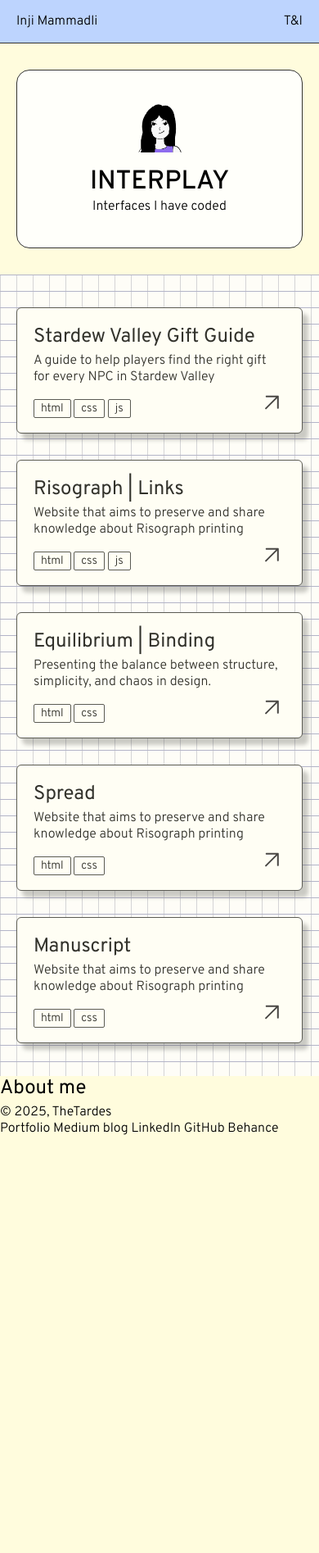
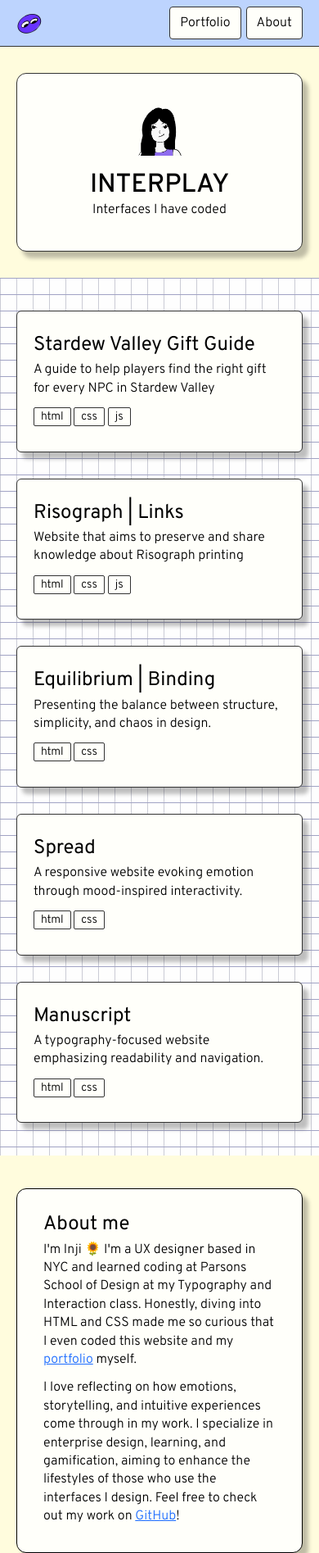
Before and after one commit to TheTardes/thetardes.github.io, a plain HTML site: page index.html in a window 390 px wide. Shown: the top 1895 px of the page at 82% size. Before the commit the page ends 1387 px from the top, so only its background shows below. Drawn offline with Linux system fonts and the light colour scheme.

Commit message:
mobile version

```diff
--- a/assets/style.css
+++ b/assets/style.css
@@ -3,7 +3,7 @@
 
 	--primary--color: #bdd4fe;
 	--white: #FFFFFA;
-	--highlight: #1C6CFF;
+	--highlight: #6A60FF;
 	--background--color: #FFFCDD;
 	--black: #333;
 
@@ -16,13 +16,30 @@ body {
 	background-color: var(--background--color);
 }
 
+.logo{
+	width: 32px;
+	height: 32px;
+}
+
 nav {
 	display: flex;
 	justify-content: space-between;
 	padding-inline: 20px;
-	padding-block: 16px;
+	padding-block: 8px;
 	background-color: var(--primary--color);
 	border-bottom: 1px solid var(--black);
+	align-items: center;
+	align-self: center;
+	align-content: center;
+
+	&>div{
+		display: flex;
+		gap: 6px;
+	}
+
+	position: sticky;
+	top: 0;
+	overflow: hidden;
 }
 
 h1 {
@@ -40,9 +57,10 @@ h1 {
 	margin-block: 32px;
 	padding-inline: 32px;
 	padding-block: 40px;
-	border-radius: 16px;
+	border-radius: 12px;
 	border: 1px solid var(--black);
 	align-items: center;
+	box-shadow: 7px 8px 5.6px 0px rgba(0, 0, 0, 0.25);
 
 	&>img {
 		max-width: 56px;
@@ -51,7 +69,6 @@ h1 {
 
 #maincontent {
 	background-color: var(--white);
-	opacity: 0.8;
 	background-image: linear-gradient(#a1a3c4 1px, transparent 1px), linear-gradient(to right, #cacbd5 1px, #fefefe 1px);
 	background-size: 20px 20px;
 
@@ -60,7 +77,7 @@ h1 {
 
 }
 
-.list-of-things{
+.list-of-things {
 	display: flex;
 	flex-direction: column;
 	gap: calc(2*var(--base-size));
@@ -68,29 +85,25 @@ h1 {
 
 .project-card {
 	background-color: var(--white);
-	padding: 20px;
+	padding-inline: 20px;
+	padding-block: 30px;
 	border: 1px solid var(--black);
 	border-radius: 6px;
 
 	box-shadow: 7px 8px 5.6px 0px rgba(0, 0, 0, 0.25);
+	line-height: calc(1.4*(var(--base-size)));
 
 	&>a {
 		&>div {
 			display: flex;
 			justify-content: space-between;
 			align-items: end;
-			margin-top: 6px;
+			margin-top: 12px;
 		}
 	}
 
 	&:hover {
 		background-color: var(--primary--color);
-
-		&>div{
-			&>svg {
-				rotate: 90deg;
-			}
-		}
 	}
 }
 
@@ -106,7 +119,79 @@ em {
 h2 {
 	font-size: 24px;
 	font-weight: 400;
-	margin-bottom: 4px;
+	margin-bottom: 8px;
+}
+
+.about-me {
+	margin-inline:20px;
+	margin-block:40px;
+	padding: 32px;
+	border-radius: 12px;
+	border: 1px solid #000;
+	background: var(--white);
+	line-height: calc(1.4*(var(--base-size)));
+
+	/* shadow for type */
+	box-shadow: 7px 8px 5.6px 0px rgba(0, 0, 0, 0.25);
+
+	& a{
+		color: #1C6CFF;
+		text-decoration: underline;
+
+		cursor: pointer;
+	}
+
+	&>:nth-child(3){
+		margin-top: 12px;
+	}
+}
+
+.button{
+	display: flex;
+	width: fit-content;
+	align-items: center;
+	justify-content: center;
+	gap: 6px;
+	height: 40px;
+	padding-inline: 12px;
+	border: 1px solid var(--black);
+	border-radius: 4px;
+	background-color: var(--white);
+
+	&>div{
+		width: 24px;
+		height: 12px;
+
+		background-color: var(--highlight);
+	}
+	cursor: pointer;
+
+	&:hover {
+		background-color: var(--primary--color);
+	}
+}
+
+.buttons{
+	display: flex;
+	flex-wrap: wrap;
+	gap: 6px;
+	margin-bottom: var(--base-size);
+}
+
+footer{
+	display: flex;
+	flex-direction: column;
+	gap: 24px;
+	border-top: 1px solid var(--black);
+
+	padding-inline: 20px;
+	padding-block: 32px;
+	background-color: var(--primary--color);
+}
+
+.footer-intro{
+	font-size: calc(1.5*(var(--base-size)));
+	font-weight: 600;
 }
 
 @media (min-width:600px) {
--- a/index.html
+++ b/index.html
@@ -15,8 +15,11 @@
 
 <body>
 	<nav>
-		<a href="https://injimammadli.com/portfolio">Inji Mammadli</a>
-		<p>T&I</p>
+		<img class="logo" src="logo.png" alt="logo">
+		<div>
+			<a href="https://injimammadli.com/portfolio" class="button">Portfolio</a>
+			<a href="https://injimammadli.com/about-me" class="button">About</a>
+		</div>
 	</nav>
 	<heade class="header">
 		<img src="Inji-character.png">
@@ -35,19 +38,11 @@
 							<em>css</em>
 							<em>js</em>
 						</p>
-						<svg xmlns="http://www.w3.org/2000/svg" width="32" height="32" viewBox="0 0 32 32" fill="none">
-							<mask id="mask0_1864_5940" style="mask-type:alpha" maskUnits="userSpaceOnUse" x="0" y="0" width="32" height="32">
-								<rect width="32" height="32" fill="#D9D9D9" />
-							</mask>
-							<g mask="url(#mask0_1864_5940)">
-								<path d="M21.8 10.0667L8.76665 23.1C8.56665 23.3 8.33332 23.4 8.06665 23.4C7.79998 23.4 7.56665 23.3 7.36665 23.1C7.16665 22.9 7.06665 22.6667 7.06665 22.4C7.06665 22.1334 7.16665 21.9 7.36665 21.7L20.4 8.66669H8.79998C8.51665 8.66669 8.27921 8.57024 8.08765 8.37735C7.89587 8.18469 7.79998 7.9458 7.79998 7.66069C7.79998 7.3758 7.89587 7.13891 8.08765 6.95002C8.27921 6.76113 8.51665 6.66669 8.79998 6.66669H22.8C23.0833 6.66669 23.3209 6.76246 23.5127 6.95402C23.7042 7.1458 23.8 7.38335 23.8 7.66669V21.6667C23.8 21.95 23.7035 22.1875 23.5107 22.379C23.318 22.5708 23.0791 22.6667 22.794 22.6667C22.5091 22.6667 22.2722 22.5708 22.0833 22.379C21.8944 22.1875 21.8 21.95 21.8 21.6667V10.0667Z" fill="#1C1B1F" />
-							</g>
-						</svg>
 					</div>
 				</a>
 			</li>
 			<li class="project-card">
-				<a>
+				<a href="https://thetardes.github.io/Links/">
 					<h2>Risograph | Links</h2>
 					<p>Website that aims to preserve and share knowledge about Risograph printing</p>
 					<div>
@@ -56,19 +51,11 @@
 							<em>css</em>
 							<em>js</em>
 						</p>
-						<svg xmlns="http://www.w3.org/2000/svg" width="32" height="32" viewBox="0 0 32 32" fill="none">
-							<mask id="mask0_1864_5940" style="mask-type:alpha" maskUnits="userSpaceOnUse" x="0" y="0" width="32" height="32">
-								<rect width="32" height="32" fill="#D9D9D9" />
-							</mask>
-							<g mask="url(#mask0_1864_5940)">
-								<path d="M21.8 10.0667L8.76665 23.1C8.56665 23.3 8.33332 23.4 8.06665 23.4C7.79998 23.4 7.56665 23.3 7.36665 23.1C7.16665 22.9 7.06665 22.6667 7.06665 22.4C7.06665 22.1334 7.16665 21.9 7.36665 21.7L20.4 8.66669H8.79998C8.51665 8.66669 8.27921 8.57024 8.08765 8.37735C7.89587 8.18469 7.79998 7.9458 7.79998 7.66069C7.79998 7.3758 7.89587 7.13891 8.08765 6.95002C8.27921 6.76113 8.51665 6.66669 8.79998 6.66669H22.8C23.0833 6.66669 23.3209 6.76246 23.5127 6.95402C23.7042 7.1458 23.8 7.38335 23.8 7.66669V21.6667C23.8 21.95 23.7035 22.1875 23.5107 22.379C23.318 22.5708 23.0791 22.6667 22.794 22.6667C22.5091 22.6667 22.2722 22.5708 22.0833 22.379C21.8944 22.1875 21.8 21.95 21.8 21.6667V10.0667Z" fill="#1C1B1F" />
-							</g>
-						</svg>
 					</div>
 				</a>
 			</li>
 			<li class="project-card">
-				<a>
+				<a href="https://thetardes.github.io/Binding/">
 					<h2>Equilibrium | Binding</h2>
 					<p>Presenting the balance between structure, simplicity, and chaos in design.</p>
 					<div>
@@ -76,72 +63,57 @@
 							<em>html</em>
 							<em>css</em>
 						</p>
-						<svg xmlns="http://www.w3.org/2000/svg" width="32" height="32" viewBox="0 0 32 32" fill="none">
-							<mask id="mask0_1864_5940" style="mask-type:alpha" maskUnits="userSpaceOnUse" x="0" y="0" width="32" height="32">
-								<rect width="32" height="32" fill="#D9D9D9" />
-							</mask>
-							<g mask="url(#mask0_1864_5940)">
-								<path d="M21.8 10.0667L8.76665 23.1C8.56665 23.3 8.33332 23.4 8.06665 23.4C7.79998 23.4 7.56665 23.3 7.36665 23.1C7.16665 22.9 7.06665 22.6667 7.06665 22.4C7.06665 22.1334 7.16665 21.9 7.36665 21.7L20.4 8.66669H8.79998C8.51665 8.66669 8.27921 8.57024 8.08765 8.37735C7.89587 8.18469 7.79998 7.9458 7.79998 7.66069C7.79998 7.3758 7.89587 7.13891 8.08765 6.95002C8.27921 6.76113 8.51665 6.66669 8.79998 6.66669H22.8C23.0833 6.66669 23.3209 6.76246 23.5127 6.95402C23.7042 7.1458 23.8 7.38335 23.8 7.66669V21.6667C23.8 21.95 23.7035 22.1875 23.5107 22.379C23.318 22.5708 23.0791 22.6667 22.794 22.6667C22.5091 22.6667 22.2722 22.5708 22.0833 22.379C21.8944 22.1875 21.8 21.95 21.8 21.6667V10.0667Z" fill="#1C1B1F" />
-							</g>
-						</svg>
 					</div>
 				</a>
 			</li>
 			<li class="project-card">
-				<a>
+				<a href="https://thetardes.github.io/Spread/">
 					<h2>Spread</h2>
-					<p>Website that aims to preserve and share knowledge about Risograph printing</p>
+					<p>A responsive website evoking emotion through mood-inspired interactivity. </p>
 					<div>
 						<p>
 							<em>html</em>
 							<em>css</em>
 						</p>
-						<svg xmlns="http://www.w3.org/2000/svg" width="32" height="32" viewBox="0 0 32 32" fill="none">
-							<mask id="mask0_1864_5940" style="mask-type:alpha" maskUnits="userSpaceOnUse" x="0" y="0" width="32" height="32">
-								<rect width="32" height="32" fill="#D9D9D9" />
-							</mask>
-							<g mask="url(#mask0_1864_5940)">
-								<path d="M21.8 10.0667L8.76665 23.1C8.56665 23.3 8.33332 23.4 8.06665 23.4C7.79998 23.4 7.56665 23.3 7.36665 23.1C7.16665 22.9 7.06665 22.6667 7.06665 22.4C7.06665 22.1334 7.16665 21.9 7.36665 21.7L20.4 8.66669H8.79998C8.51665 8.66669 8.27921 8.57024 8.08765 8.37735C7.89587 8.18469 7.79998 7.9458 7.79998 7.66069C7.79998 7.3758 7.89587 7.13891 8.08765 6.95002C8.27921 6.76113 8.51665 6.66669 8.79998 6.66669H22.8C23.0833 6.66669 23.3209 6.76246 23.5127 6.95402C23.7042 7.1458 23.8 7.38335 23.8 7.66669V21.6667C23.8 21.95 23.7035 22.1875 23.5107 22.379C23.318 22.5708 23.0791 22.6667 22.794 22.6667C22.5091 22.6667 22.2722 22.5708 22.0833 22.379C21.8944 22.1875 21.8 21.95 21.8 21.6667V10.0667Z" fill="#1C1B1F" />
-							</g>
-						</svg>
 					</div>
 				</a>
 			</li>
 			<li class="project-card">
-				<a>
+				<a href="https://thetardes.github.io/Manuscript/">
 					<h2>Manuscript</h2>
-					<p>Website that aims to preserve and share knowledge about Risograph printing</p>
+					<p>A typography-focused website emphasizing readability and navigation.
+					</p>
 					<div>
 						<p>
 							<em>html</em>
 							<em>css</em>
 						</p>
-						<svg xmlns="http://www.w3.org/2000/svg" width="32" height="32" viewBox="0 0 32 32" fill="none">
-							<mask id="mask0_1864_5940" style="mask-type:alpha" maskUnits="userSpaceOnUse" x="0" y="0" width="32" height="32">
-								<rect width="32" height="32" fill="#D9D9D9" />
-							</mask>
-							<g mask="url(#mask0_1864_5940)">
-								<path d="M21.8 10.0667L8.76665 23.1C8.56665 23.3 8.33332 23.4 8.06665 23.4C7.79998 23.4 7.56665 23.3 7.36665 23.1C7.16665 22.9 7.06665 22.6667 7.06665 22.4C7.06665 22.1334 7.16665 21.9 7.36665 21.7L20.4 8.66669H8.79998C8.51665 8.66669 8.27921 8.57024 8.08765 8.37735C7.89587 8.18469 7.79998 7.9458 7.79998 7.66069C7.79998 7.3758 7.89587 7.13891 8.08765 6.95002C8.27921 6.76113 8.51665 6.66669 8.79998 6.66669H22.8C23.0833 6.66669 23.3209 6.76246 23.5127 6.95402C23.7042 7.1458 23.8 7.38335 23.8 7.66669V21.6667C23.8 21.95 23.7035 22.1875 23.5107 22.379C23.318 22.5708 23.0791 22.6667 22.794 22.6667C22.5091 22.6667 22.2722 22.5708 22.0833 22.379C21.8944 22.1875 21.8 21.95 21.8 21.6667V10.0667Z" fill="#1C1B1F" />
-							</g>
-						</svg>
 					</div>
 				</a>
 			</li>
 		</ul>
 	</section>
-	<section>
+	<section id="about" class="about-me">
 		<h2>About me</h2>
-		<p></p>
+		<p>I'm Inji 🌻 I'm a UX designer based in NYC and learned coding at Parsons School of Design at my Typography and Interaction class. Honestly, diving into HTML and CSS made me so curious that I even coded this website and my <a href="https://injimammadli.com/portfolio">portfolio</a> myself.
+		</p>
+		<p>
+			I love reflecting on how emotions, storytelling, and intuitive experiences come through in my work. I specialize in enterprise design, learning, and gamification, aiming to enhance the lifestyles of those who use the interfaces I design. Feel free to check out my work on <a href="https://github.com/TheTardes">GitHub</a>!
+		</p>
 	</section>
 	<footer>
+		<div>
+			<p class="footer-intro">Thank you!</p>
+			<p>You can find me at:</p>
+		</div>
+		<div class="buttons">
+			<a href="https://injimammadli.com/portfolio" class="button">Portfolio <div></div></a>
+			<a href="https://medium.com/@mammadlinji" class="button">Medium blog <div></div></a>
+			<a href="https://www.linkedin.com/in/inji-mammadli-3b7b71168/" class="button">LinkedIn <div></div></a>
+			<a href="https://github.com/TheTardes" class="button">GitHub <div></div></a>
+			<a href="https://www.behance.net/injimammadli" class="button">Behance <div></div></a>
+		</div>
 		<p>© 2025, TheTardes</p>
-		<div>
-			<a>Portfolio</a>
-			<a>Medium blog</a>
-			<a>LinkedIn</a>
-			<a>GitHub</a>
-			<a>Behance</a>
-		</div>
 	</footer>
 </body>
 
```
Also changed, not shown: logo.png (added).
